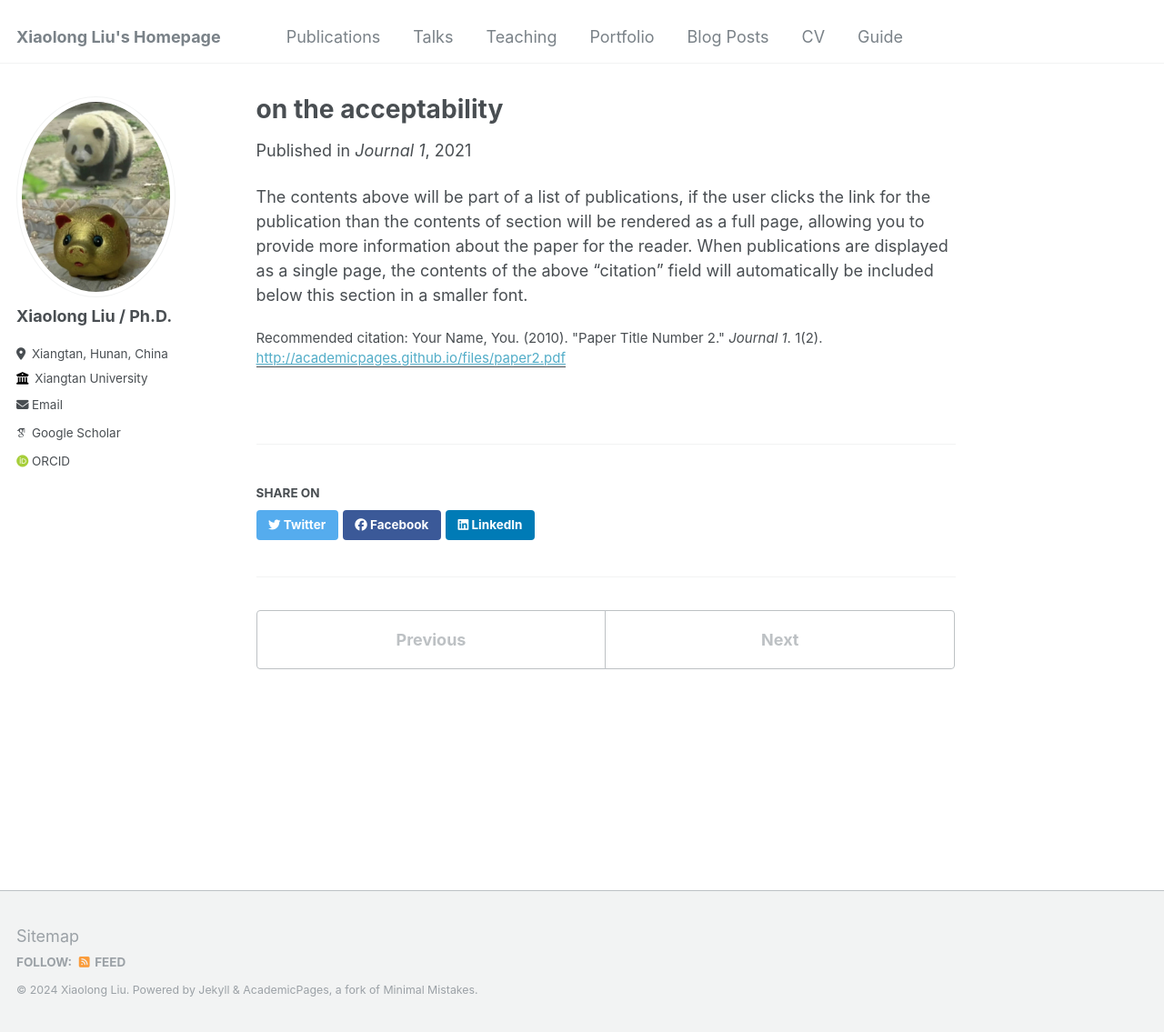
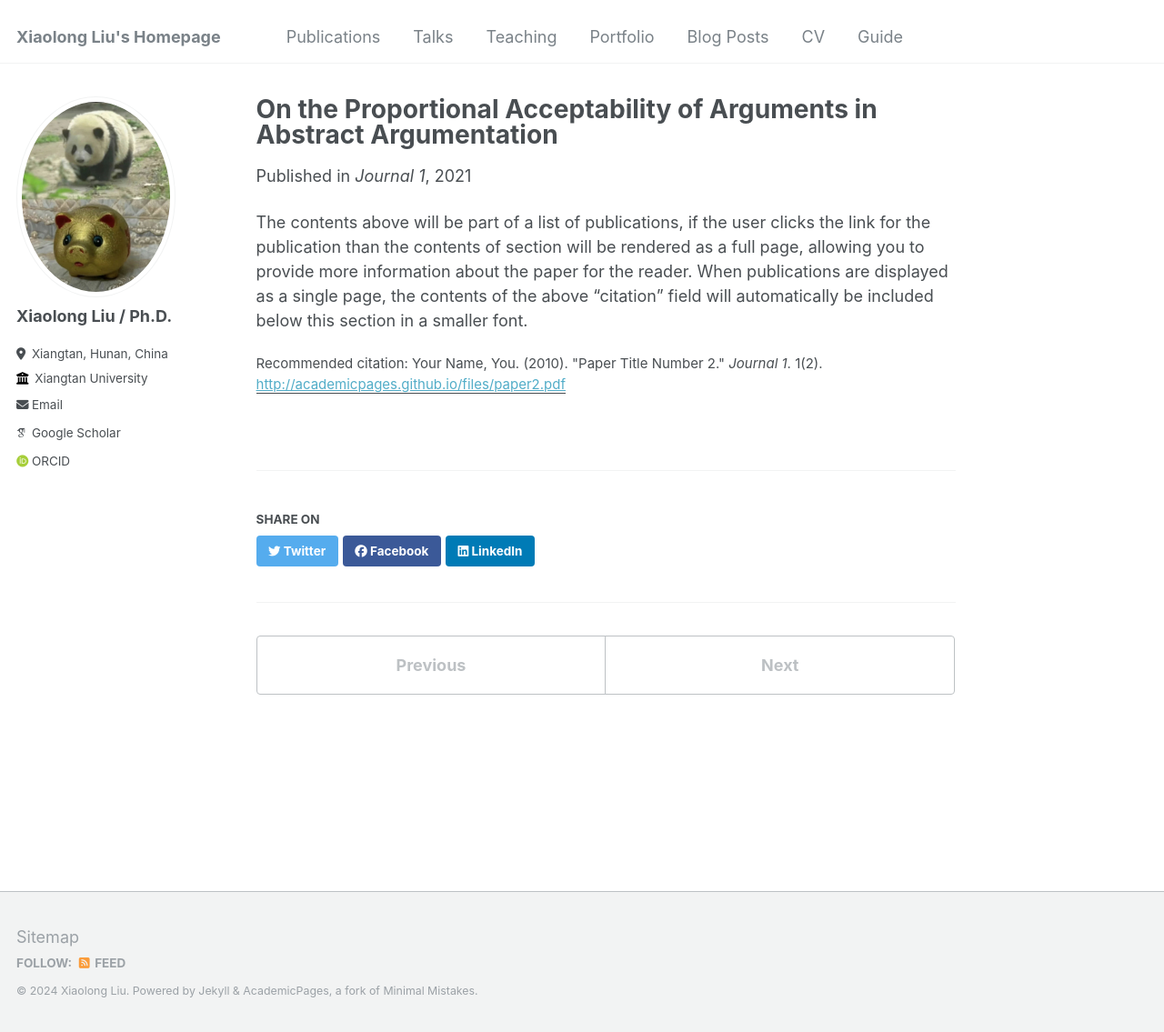
Before and after one commit to xiao-long-liu/xiao-long-liu.github.io, a Jekyll site: the page built from _publications/2024-10-01-paper-title-number-3.md, in a window 1280 px wide and 1135 px high. Shown: the whole window at 91% size. Built offline with Jekyll 4.4.1, drawn with Linux system fonts in a browser that asks for light colours; some web fonts are replaced.

Commit message:
Update 2024-10-01-paper-title-number-3.md

```diff
--- a/_publications/2024-10-01-paper-title-number-3.md
+++ b/_publications/2024-10-01-paper-title-number-3.md
@@ -1,5 +1,5 @@
 ---
-title: "on the acceptability"
+title: "On the Proportional Acceptability of Arguments in Abstract Argumentation"
 collection: publications
 permalink: /publication/2010-10-01-paper-title-number-3
 excerpt: 'This paper is about the number 2. The number 3 is left for future work.'
```
